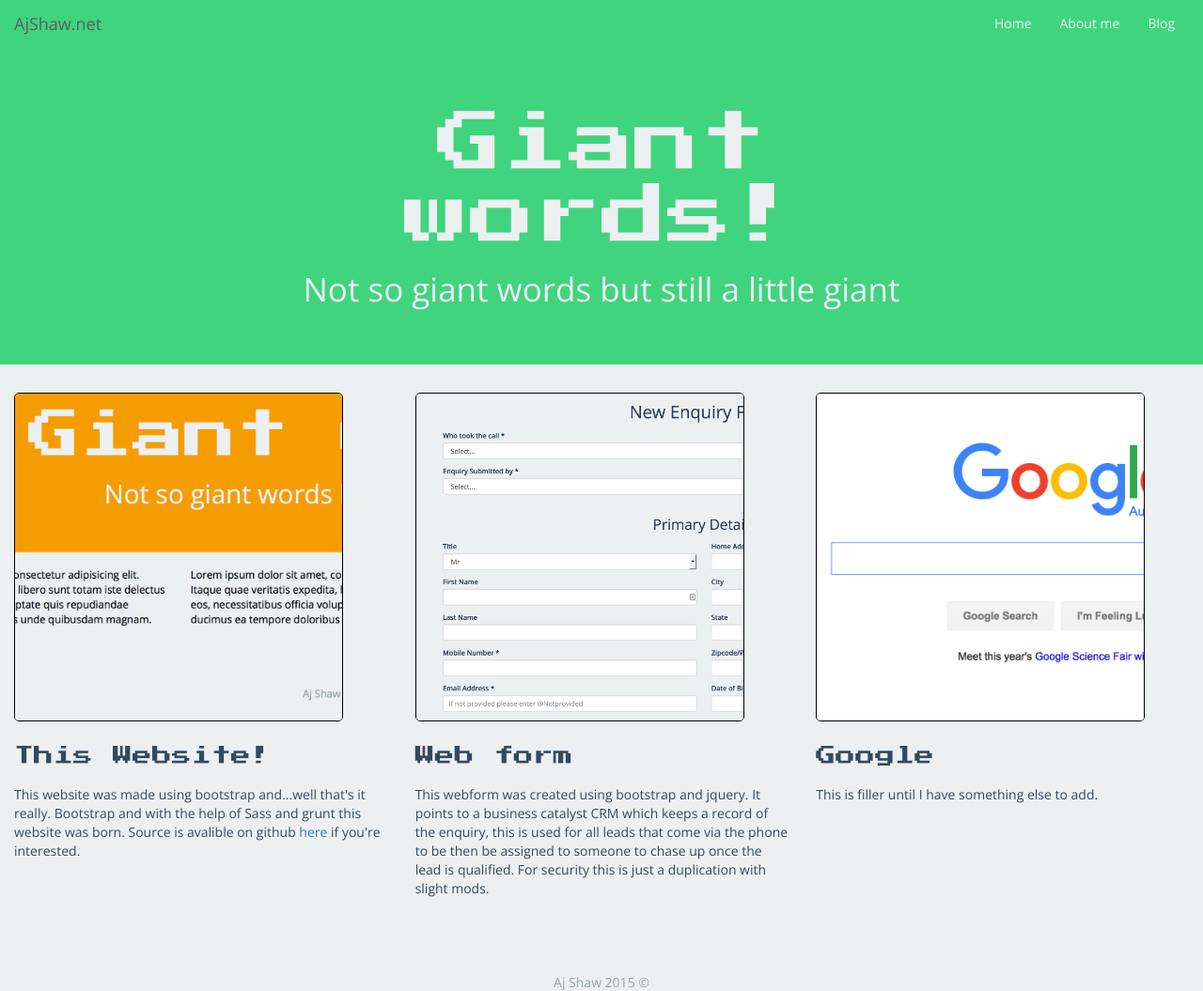
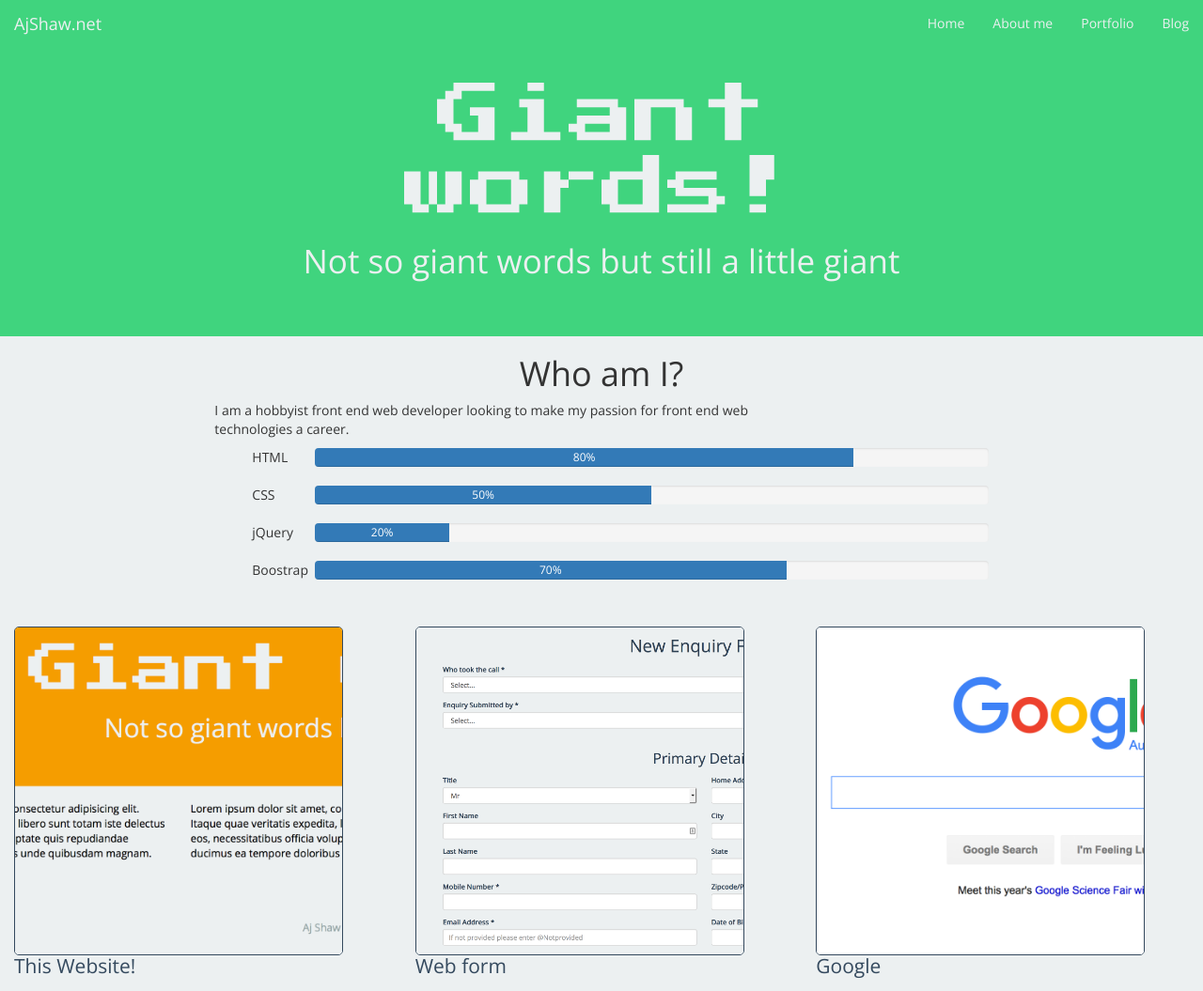
Before and after one commit to Ajshawit/Personal-Website, a website: page dist/index.html in a window 1280 px wide. Shown: the top 1055 px of the page at 94% size. Drawn offline with nearby package versions, Linux system fonts and the light colour scheme.

Commit message:
Converting to one page site

```diff
--- a/dist/css/main.css
+++ b/dist/css/main.css
@@ -1,56 +1,24 @@
-html {
-  background-color: #ecf0f1;
+body {
+  font-family: 'Open Sans', sans-serif;
 }
 
-body {
-  font-family: 'Open Sans', sans-serif;
+#nav .navbar {
+  border: none;
+}
+
+#nav .navbar li:active {
+  border-radius: 5px;
+}
+
+#nav .navbar-default {
   background-color: #40d47e;
 }
 
-.container-fluid, .navbar .navbar-default .navbar-fixed-top {
-  background-color: #40d47e;
+#nav .navbar-default .navbar-nav > li > a, #nav .navbar-default .navbar-brand {
   color: #ecf0f1;
 }
 
-.container-fluid h1, .navbar .navbar-default .navbar-fixed-top h1 {
-  font-family: 'Press Start 2P', cursive;
-  padding-top: 25px;
-}
-
-.nav .navbar-nav .navbar-right {
-  color: #ecf0f1;
-}
-
-.container {
-  width: 1300px;
-}
-
-#homeBody h1 {
-  font-size: 5em;
-}
-
-#homeBody h2 {
-  font-size: 2.5em;
-  padding-bottom: 50px;
-}
-
-.navbar {
-  border: none;
-}
-
-.navbar li:active {
-  border-radius: 5px;
-}
-
-.navbar-default {
-  background-color: #40d47e;
-}
-
-.navbar-default .navbar-nav > li > a, .navbar-default .navbar-brand {
-  color: #ecf0f1;
-}
-
-.navbar-default .navbar-nav > .active > a {
+#nav .navbar-default .navbar-nav > .active > a {
   border-style: solid;
   border-width: 0px;
   border-radius: 10px;
@@ -82,6 +50,32 @@ footer {
   padding-bottom: 10px;
 }
 
+#home {
+  background-color: #40d47e;
+  color: #ecf0f1;
+}
+
+#home h1 {
+  font-size: 5em;
+  padding-top: 65px;
+  font-family: 'Press Start 2P', cursive;
+}
+
+#home h2 {
+  font-size: 2.5em;
+  padding-bottom: 50px;
+}
+
+#aboutMe {
+  background-color: #ecf0f1;
+}
+
+#aboutMe ul li {
+  height: 20px;
+  margin-bottom: 20px;
+  list-style-type: none;
+}
+
 #colSection {
   background-color: #ecf0f1;
   color: #34495e;
@@ -99,7 +93,7 @@ footer {
 #portfolio img {
   border-style: solid;
   border-radius: 5px;
-  border-color: black;
+  border-color: #34495e;
   border-width: 1px;
   width: 350px;
   height: 350px;
--- a/dist/index.html
+++ b/dist/index.html
@@ -10,7 +10,8 @@
 		<link rel="stylesheet" href="css/main.css">
 	</head>
 	<body>
-		<nav class="navbar navbar-default">
+		<div id="nav">
+			<nav class="navbar navbar-default navbar-fixed-top">
 				<div class="container-fluid">
 					<!-- Brand and toggle get grouped for better mobile display -->
 					<div class="navbar-header">
@@ -25,17 +26,20 @@
 					<!-- Collect the nav links, forms, and other content for toggling -->
 					<div class="collapse navbar-collapse" id="bs-example-navbar-collapse-1">
 						<ul class="nav navbar-nav navbar-right">
-						<li><a href="#">Home</a></li>
-						<li><a href="#">About me</a></li>
-						<li><a href="#">Blog</a></li>
+							<li><a href="#home">Home</a></li>
+							<li><a href="#aboutMe">About me</a></li>
+							<li><a href="#portfolio">Portfolio</a></li>
+							<li><a href="#blog">Blog</a></li>
 						</ul>
 					</div>
 					<!-- /.navbar-collapse -->
 				</div>
 				<!-- /.container-fluid -->
 			</nav>
+		</div>
+		<!-- Start Home -->
+		<div id="home">
 			<div class="container-fluid">
-			<div id="homeBody">
 				<div class="row">
 					<div class="col-md-8 col-md-offset-2">
 						<h1 class="text-center">Giant words!</h1>
@@ -44,22 +48,75 @@
 				</div>
 			</div>
 		</div>
+		<!-- End Home-->
+		<!-- Start aboutMe-->
+		<div id="aboutMe">
+			<div class="container-fluid">
+				<div class="row">
+					<div class="col-md-8 col-md-offset-2">
+						<h1 class="text-center">Who am I?</h1>
+					</div>
+				</div>
+				<div class="row">
+					<div class="col-md-6 col-md-offset-2">
+						<p>I am a hobbyist front end web developer looking to make my passion for front end web technologies a career.</p>
+					</div>
+					<div class="col-md-2">
+
+					</div>
+				</div>
+
+				<div class="row">
+					<div class="col-md-1 col-md-offset-2">
+						<ul>
+							<li>HTML</li>
+							<li>CSS</li>
+							<li>jQuery</li>
+							<li>Boostrap</li>
+						</ul>
+					</div>
+					<div class="col-md-7">
+						<div class="progress">
+							<div class="progress-bar" role="progressbar" aria-valuenow="80" aria-valuemin="0" aria-valuemax="100" style="width: 80%;">
+								80%
+							</div>
+						</div>
+						<div class="progress">
+							<div class="progress-bar" role="progressbar" aria-valuenow="50" aria-valuemin="0" aria-valuemax="100" style="width: 50%;">
+								50%
+							</div>
+						</div>
+						<div class="progress">
+							<div class="progress-bar" role="progressbar" aria-valuenow="20" aria-valuemin="0" aria-valuemax="100" style="width: 20%;">
+								20%
+							</div>
+						</div>
+						<div class="progress">
+							<div class="progress-bar" role="progressbar" aria-valuenow="70" aria-valuemin="0" aria-valuemax="100" style="width: 70%;">
+								70%
+							</div>
+						</div>
+					</div>
+				</div>
+			</div>
+		</div>
+		<div id="portfolio">
 			<div class="container-fluid" id="colSection">
-			<div class="row" id="portfolio">
+				<div class="row">
 					<div class="col-md-4">
-					<a href="https://github.com/Ajshawit/ajshawit.github.io"><img src="img/ajshaw.net.png" alt="This website!"></a>
+						<a href="https://github.com/Ajshawit/ajshawit.github.io"><img class="text-center" src="img/ajshaw.net.png" alt="This website!"></a>
 						<h1>This Website!</h1>
 						<p>This website was made using bootstrap and...well that's it really. Bootstrap and with the help of Sass and grunt this website was born. Source is avalible on github <a href="https://github.com/Ajshawit/ajshawit.github.io">here</a> if you're interested.</p>
 					</div>
 					<div class="col-md-4">
-					<a href="#"><img src="img/NewEnquiryForm.png" alt="New Enquiry form for Law Firm"></a>
+						<a href="#"><img class="text-center" src="img/NewEnquiryForm.png" alt="New Enquiry form for Law Firm"></a>
 						<h1>Web form</h1>
 						<p>This webform was created using bootstrap and jquery. It points to a business catalyst CRM which keeps a record of the enquiry, this is used for all leads that come via the phone to be then be assigned to someone to chase up once the lead is qualified.
 							For security this is just a duplication with slight mods.
 						</p>
 					</div>
 					<div class="col-md-4">
-					<a href="https://google.com.au"><img src="img/google.png" alt="Google.com"></a>
+						<a href="https://google.com.au"><img class="text-center" src="img/google.png" alt="Google.com"></a>
 						<h1>Google</h1>
 						<p>This is filler until I have something else to add.</p>
 					</div>
@@ -71,5 +128,6 @@
 				</div>
 			</div>
 		</div>
+	</div>
 </body>
 </html>
```
Lines whose indentation alone changed are shown as unchanged.
